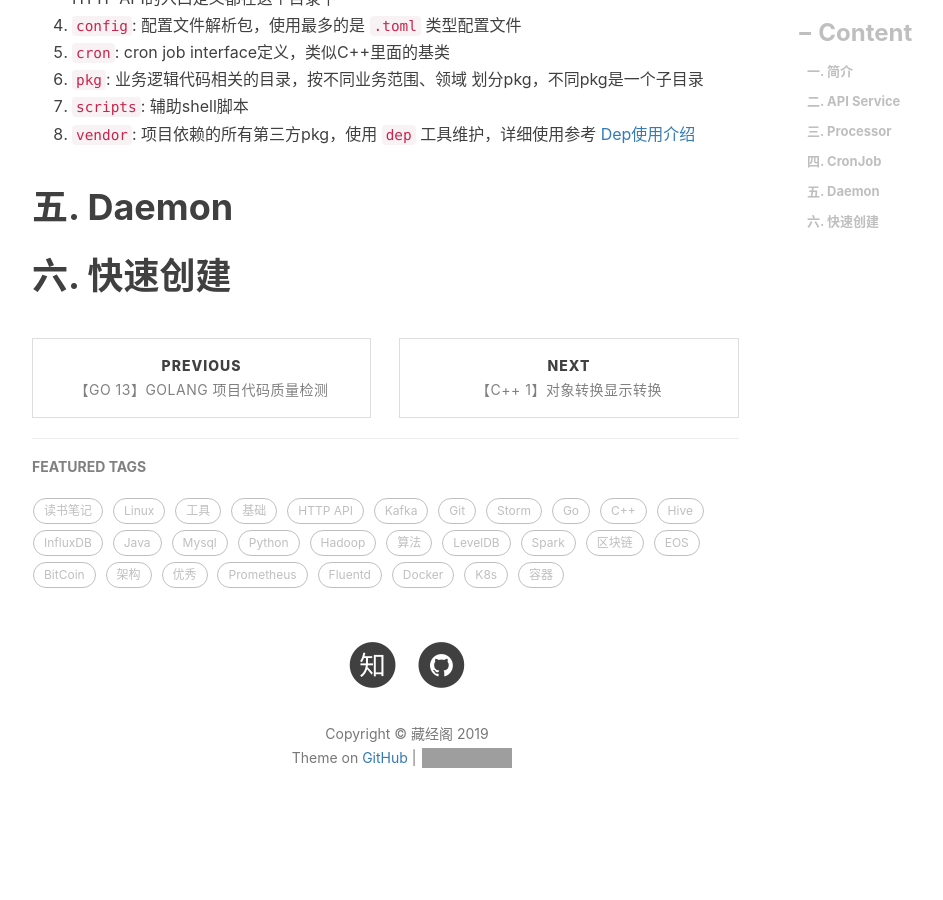
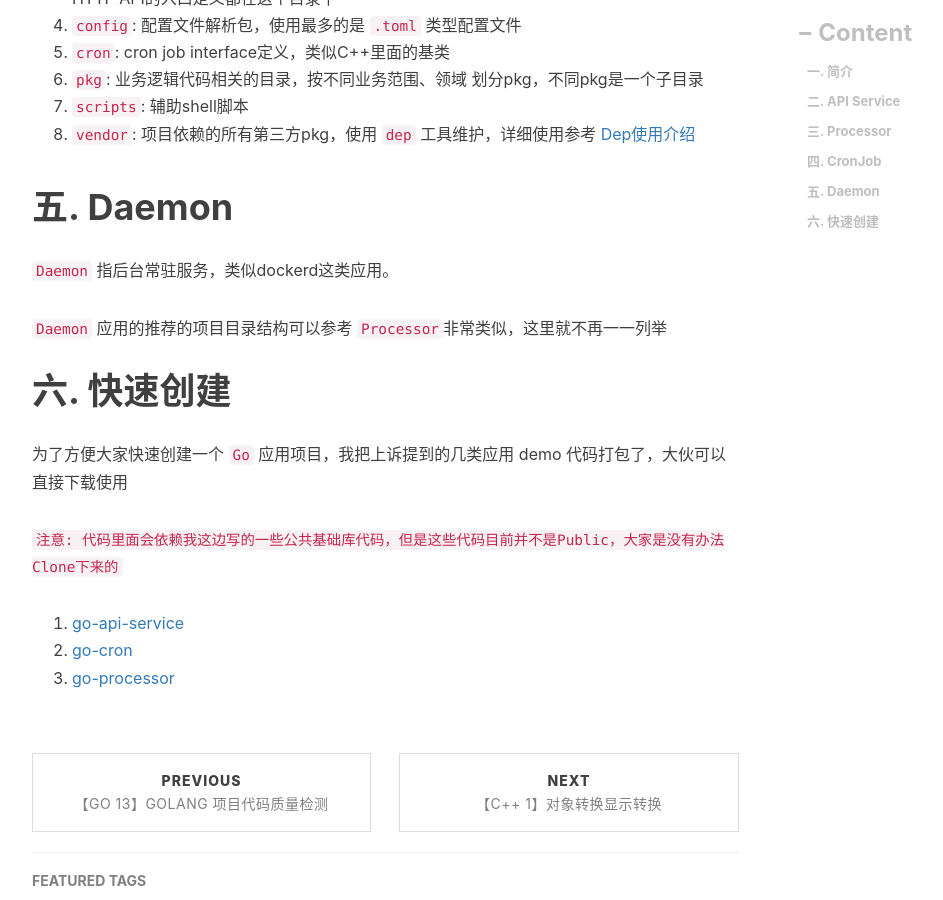
Before and after one commit to engru/chenguolin.github.io, a Jekyll site: the page built from _posts/2018-07-13-【Go-14】Golang 应用项目结构规范.md, in a window 1280 px wide and 900 px high, scrolled down 4657 px. Shown: the whole window, without its empty margins (233-1176 px from the left). Built offline with Jekyll 4.4.1, drawn with Linux system fonts in a browser that asks for light colours; nearby versions of some CDN libraries; comment, search, counter and statistics services are not loaded; before the commit the page ends 5519 px from its top, so only the background shows below that; grey boxes are pictures that could not be loaded.

Commit message:
Update 2018-07-13-【Go-14】Golang 应用项目结构规范.md

```diff
--- a/_posts/2018-07-13-【Go-14】Golang 应用项目结构规范.md
+++ b/_posts/2018-07-13-【Go-14】Golang 应用项目结构规范.md
@@ -173,5 +173,15 @@ tags:         #标签
 8. `vendor`: 项目依赖的所有第三方pkg，使用 `dep` 工具维护，详细使用参考 [Dep使用介绍](https://chenguolin.github.io/2018/07/05/Go-6-Dep%E4%BD%BF%E7%94%A8%E4%BB%8B%E7%BB%8D/)
 
 # 五. Daemon
+`Daemon` 指后台常驻服务，类似dockerd这类应用。
+
+`Daemon` 应用的推荐的项目目录结构可以参考 `Processor`非常类似，这里就不再一一列举
 
 # 六. 快速创建
+为了方便大家快速创建一个 `Go` 应用项目，我把上诉提到的几类应用 demo 代码打包了，大伙可以直接下载使用
+
+`注意: 代码里面会依赖我这边写的一些公共基础库代码，但是这些代码目前并不是Public，大家是没有办法Clone下来的`
+
+1. [go-api-service](https://github.com/chenguolin/chenguolin.github.io/blob/master/data/code/go-api-service.tar.gz)
+2. [go-cron](https://github.com/chenguolin/chenguolin.github.io/blob/master/data/code/go-cron.tar.gz)
+3. [go-processor](https://github.com/chenguolin/chenguolin.github.io/blob/master/data/code/go-processor.tar.gz)
```
